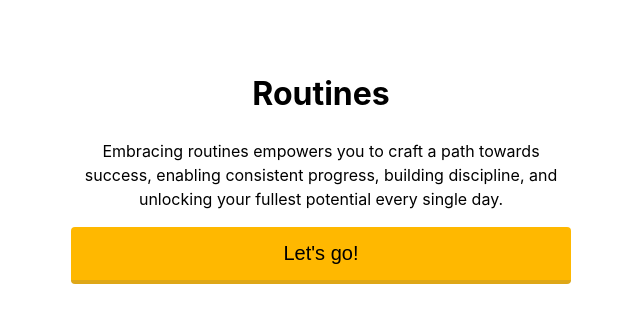
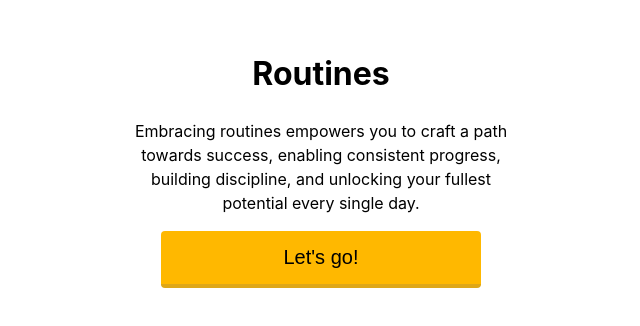
Before and after one commit to Malwine/routines, a React (Vite) app: page / in a window 1280 px wide. Shown: the part 234-560 px from the top of the page, without its empty margins (319-959 px from the left). Built offline with nearby package versions, Linux system fonts and the light colour scheme.

Commit message:
Renaming first screen to Motivational and some style fixes

```diff
--- a/src/App.css
+++ b/src/App.css
@@ -3,7 +3,7 @@
   margin: 0 auto;
   padding: 2rem;
   text-align: center;
-  max-width: 500px;
+  width: 400px;
 }
 
 .card {
--- a/src/App.tsx
+++ b/src/App.tsx
@@ -1,7 +1,7 @@
 import { useState } from "react";
 import "./App.css";
 import Routines from "./components/Routines";
-import Start from "./components/Start";
+import Motivational from "./components/Motivational";
 import ViewState, {ChangeViewState} from "./ViewState";
 import data from './data.json';
 import Routine from "./components/Routine";
@@ -18,7 +18,7 @@ function App() {
 
   return (
     <>
-      {currentView === ViewState.Home ? <Start onStartClick={handleOnClick} /> : null}
+      {currentView === ViewState.Home ? <Motivational onMotivationalClick={handleOnClick} /> : null}
       {currentView === ViewState.Routines ? <Routines routines={data.routines} onShowRoutineClick={handleOnClick} onBackClick={handleOnClick} /> : null}
       {currentView === ViewState.Routine ? <Routine name={routineName} /> : null}
     </>
--- a/src/components/Button.tsx
+++ b/src/components/Button.tsx
@@ -1,11 +1,11 @@
 import styles from "../styles/Button.module.css";
 
-interface ButtonProps {
+interface Props {
   children: string;
   onClick: () => void;
 }
 
-const Button = ({ children, onClick }: ButtonProps) => {
+const Button = ({ children, onClick }: Props) => {
   return (
     <button className={styles.primary} onClick={onClick}>
       {children}
--- a/src/components/Start.tsx
+++ b/src/components/Motivational.tsx
@@ -1,14 +1,14 @@
 import Button from "./Button";
 import ViewState, { ChangeViewState } from '../ViewState';
 
-interface StartProps {
-  onStartClick: (newState: ChangeViewState) => void;
+interface Props {
+  onMotivationalClick: (newState: ChangeViewState) => void;
 }
 
-const Start = (startProps: StartProps) => {
+const Motivational = (props: Props) => {
 
   const clickHandler = () => {
-    startProps.onStartClick({to: ViewState.Routines});
+    props.onMotivationalClick({to: ViewState.Routines});
   };
 
   return (
@@ -26,4 +26,4 @@ const Start = (startProps: StartProps) => {
   );
 };
 
-export default Start;
+export default Motivational;
--- a/src/components/Routine.tsx
+++ b/src/components/Routine.tsx
@@ -1,10 +1,10 @@
 import Button from './Button';
 
-interface RoutineProps {
+interface Props {
   name: string;
 }
 
-const Routine = (props: RoutineProps) => {
+const Routine = (props: Props) => {
   return (
     <div>
       <h1>{props.name}</h1>
--- a/src/components/Routines.tsx
+++ b/src/components/Routines.tsx
@@ -2,13 +2,13 @@ import ViewState, { ChangeViewState } from "../ViewState";
 import Button from "./Button";
 
 
-interface RoutinesProps {
+interface Props {
   routines: string[];
   onBackClick: (newState: ChangeViewState) => void;
   onShowRoutineClick: (newState: ChangeViewState) => void;
 }
 
-const Routines = (routinesProps: RoutinesProps) => {
+const Routines = (routinesProps: Props) => {
   const handleOnClick = (name: string) => {
     console.log("Handled: " + name)
     routinesProps.onShowRoutineClick({ to: ViewState.Routine, name: name });
--- a/src/styles/Button.module.css
+++ b/src/styles/Button.module.css
@@ -3,11 +3,19 @@
   background: #FFB800;
   border: none;
   border-bottom: 4px solid #DEA718;
-  width: 100%;
+  width: 80%;
   padding: 15px 10px;
   font-size: 20px;
   cursor: pointer;
+  margin-bottom: 15px;
 }
+
+@media only screen and (max-width: 375px) {
+  .primary {
+    width: 100%;
+  }
+}
+
 
 .primary:hover {
   margin-top: 4px;
```
